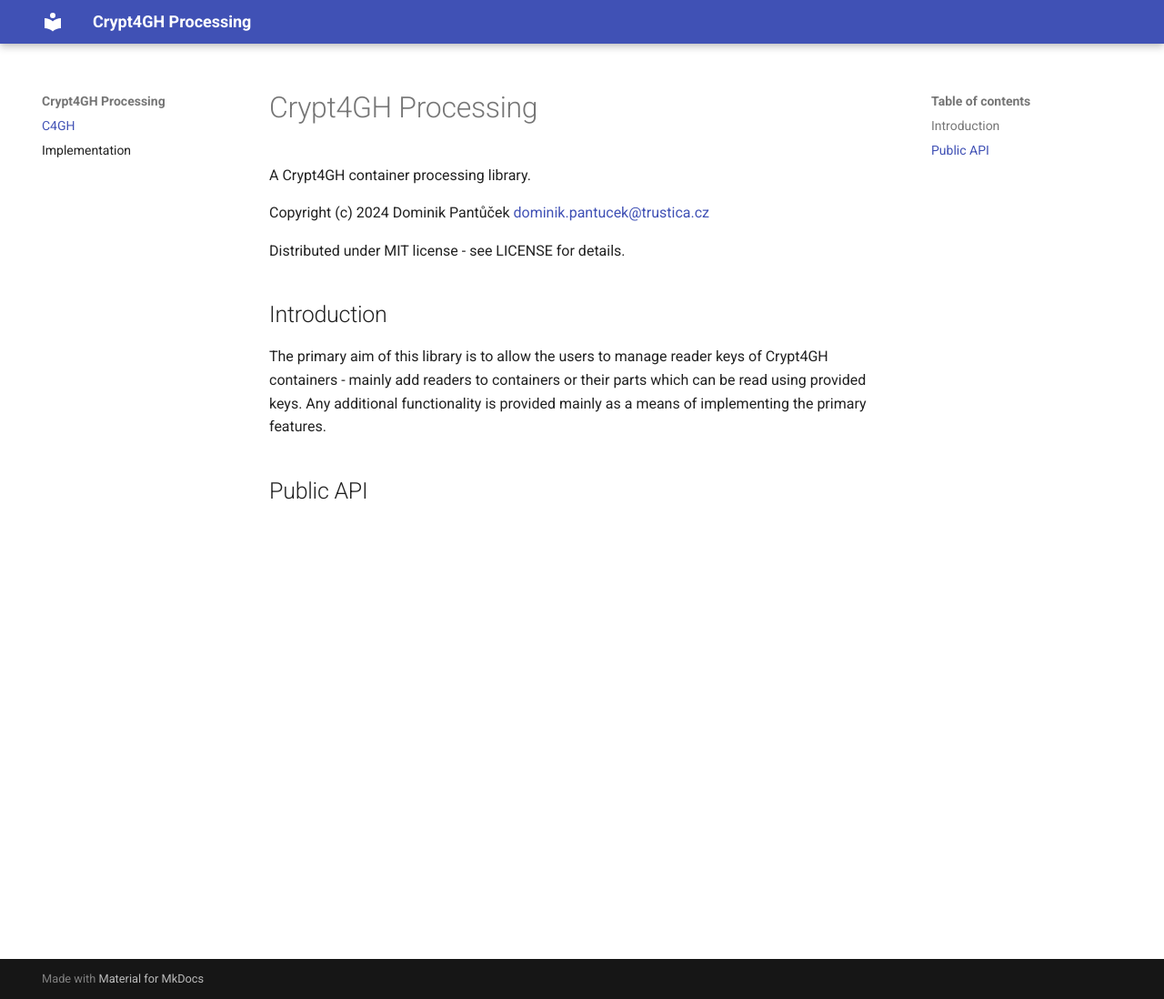
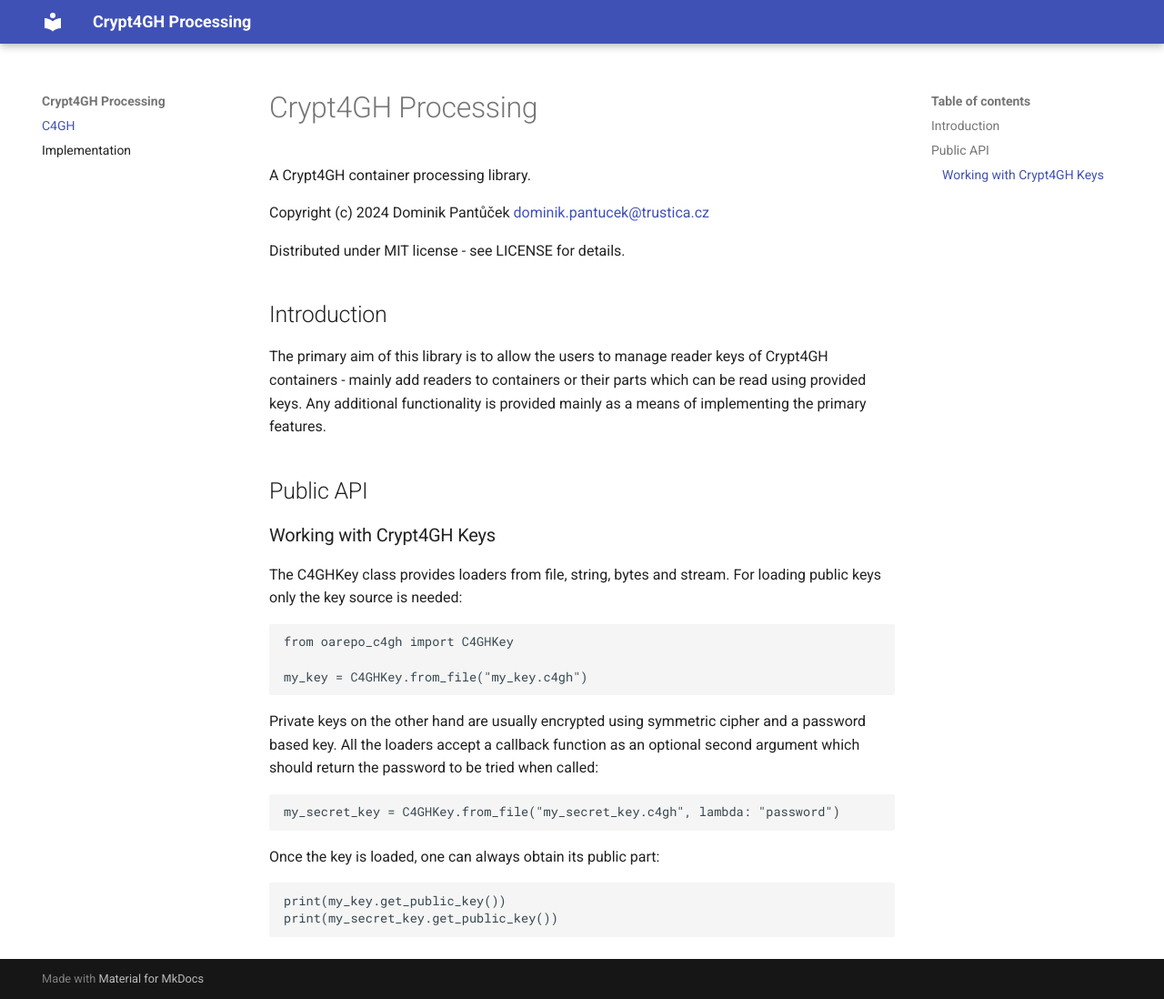
Before and after one commit to oarepo/oarepo-c4gh, an MkDocs documentation site: the page built from docs/index.md, in a window 1280 px wide and 1098 px high. Shown: the whole window at 91% size. Built offline with MkDocs 1.6.1 and Material for MkDocs 9.7.7, drawn with Linux system fonts in a browser that asks for light colours.

Commit message:
Add usage documentation for simple key loading.

````diff
--- a/docs/index.md
+++ b/docs/index.md
@@ -18,3 +18,30 @@ primary features.
 
 Public API
 ----------
+
+### Working with Crypt4GH Keys
+
+The C4GHKey class provides loaders from file, string, bytes and
+stream. For loading public keys only the key source is needed:
+
+```python
+from oarepo_c4gh import C4GHKey
+
+my_key = C4GHKey.from_file("my_key.c4gh")
+```
+
+Private keys on the other hand are usually encrypted using symmetric
+cipher and a password based key. All the loaders accept a callback
+function as an optional second argument which should return the
+password to be tried when called:
+
+```python
+my_secret_key = C4GHKey.from_file("my_secret_key.c4gh", lambda: "password")
+```
+
+Once the key is loaded, one can always obtain its public part:
+
+```python
+print(my_key.get_public_key())
+print(my_secret_key.get_public_key())
+```
````
